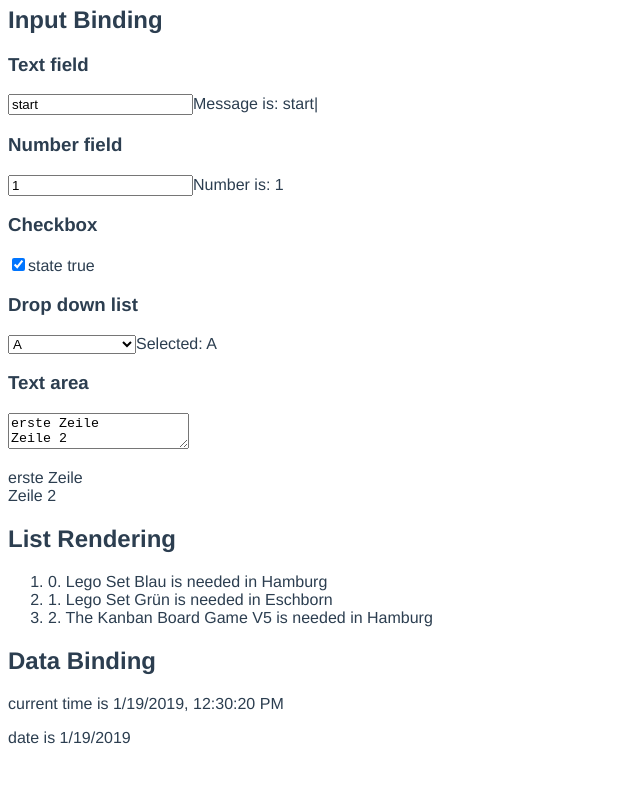
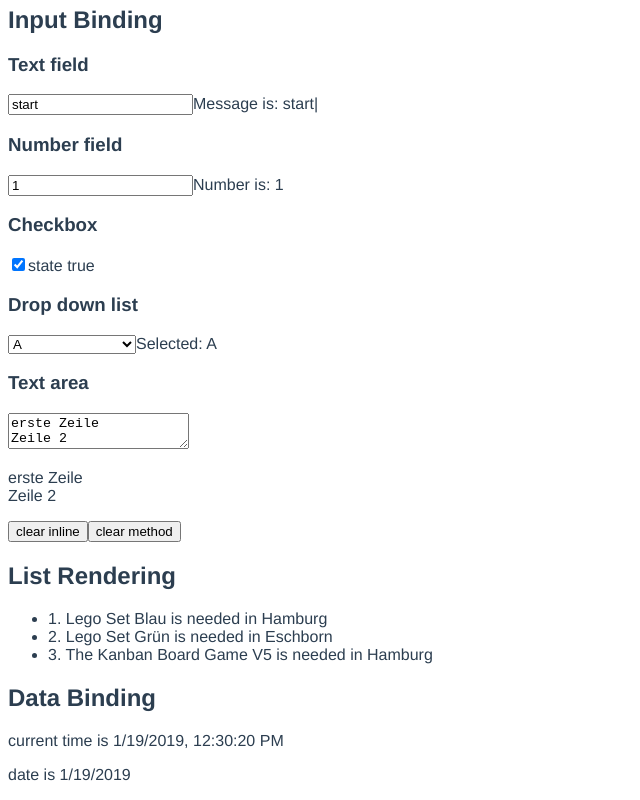
Before and after one commit to frankleja/tech-talk-vuejs, a Vue app: page / in a window 1280 px wide. Shown: the part 424-1224 px from the top of the page, without its empty margins (0-640 px from the left). Before the commit the page ends 1187 px from the top, so only its background shows below. Built offline with nearby package versions, Linux system fonts and the light colour scheme.

Commit message:
input binding

```diff
--- a/src/components/InputBinding.vue
+++ b/src/components/InputBinding.vue
@@ -25,6 +25,8 @@
         <h3>Text area</h3>
         <textarea v-model="form.message" placeholder="add multiple lines"></textarea>
         <p class="preformatted">{{ form.message }}</p>
+        <button v-on:click="form.message='inline'">clear inline</button>
+        <button @click="clearMessage">clear method</button>
     </div>
 </template>
 
@@ -41,8 +43,12 @@ export default {
                 message: 'erste Zeile\nZeile 2'
             }
         }
+    },
+    methods: {
+        clearMessage() {
+            this.form.message = 'method'
+        }
     }
-
 }
 </script>
 
--- a/src/components/ListRendering.vue
+++ b/src/components/ListRendering.vue
@@ -1,11 +1,11 @@
 <template>
     <div class="list-rendering">
         <h2>List Rendering</h2>
-        <ol>
+        <ul>
             <li v-for="(event, index) in events" v-bind:key="event.id">
-            {{index}}. {{ event.equipmentName }} is needed in {{event.targetLocation}}
+            {{index + 1}}. {{ event.equipmentName }} is needed in {{event.targetLocation}}
             </li>
-        </ol>
+        </ul>
       </div>
 </template>
 
```
